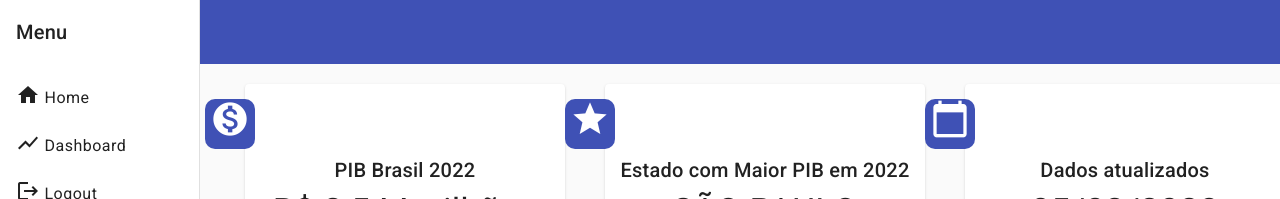
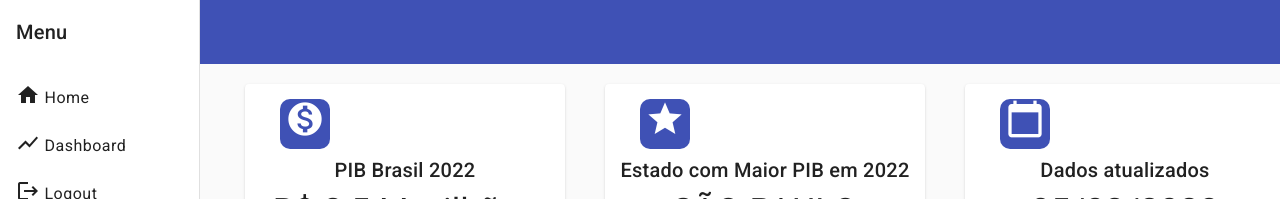
Before and after one commit to vitormalvestiti/Projeto-de-dashboard-Angular, an Angular app: page /home/dashboard in a window 1280 px wide. Shown: the top 199 px of the page. Built offline with nearby package versions, Linux system fonts and the light colour scheme.

Commit message:
teste scss

```diff
--- a/src/app/dashboard/dashboard.component.scss
+++ b/src/app/dashboard/dashboard.component.scss
@@ -20,7 +20,7 @@
 .cardIcon{
   background-color: #3f51b5;
   margin-bottom: 5px;
-  margin-right: 350px;
+  margin-right: 200px;
   border-radius: 10px;
 }
 .grafics{
```
